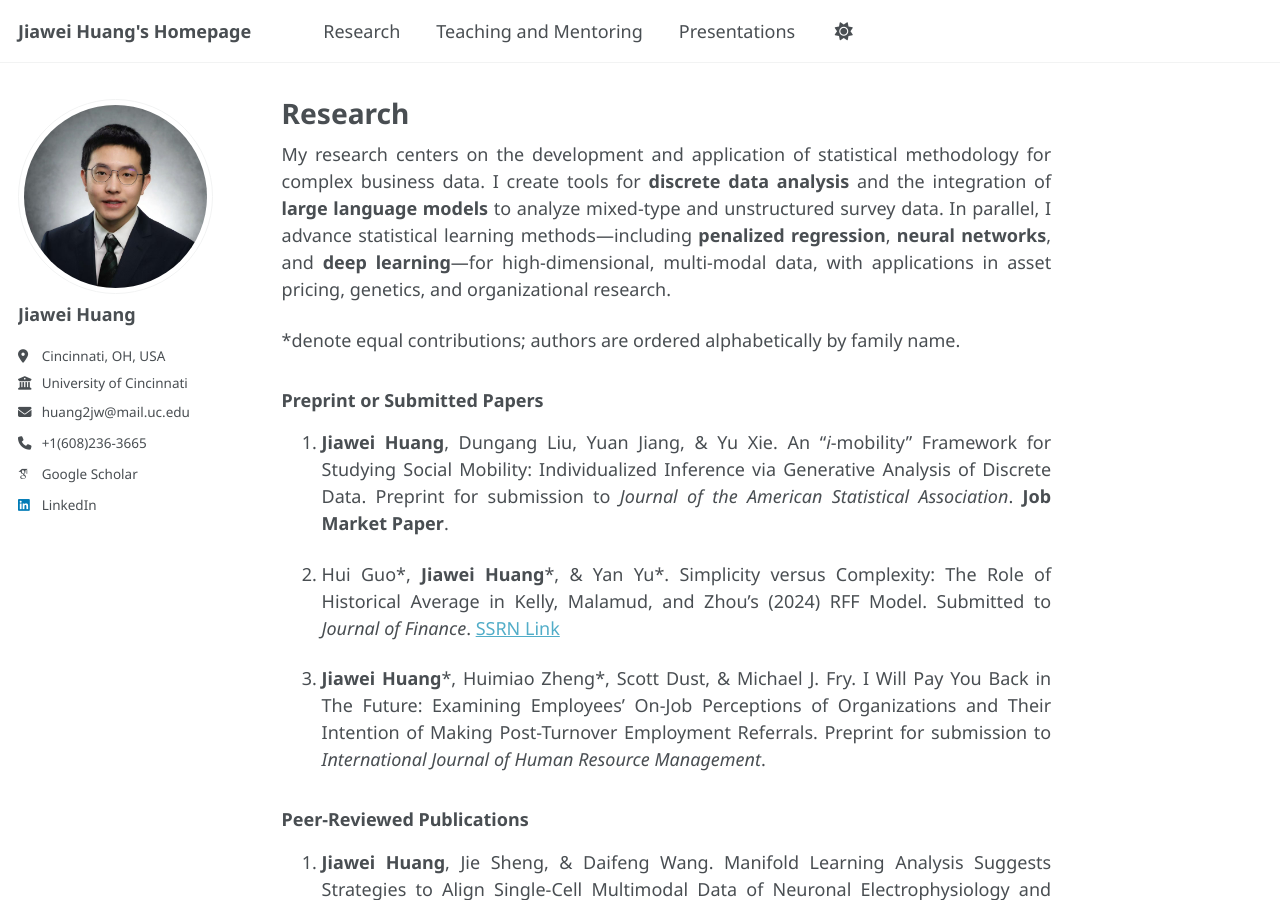
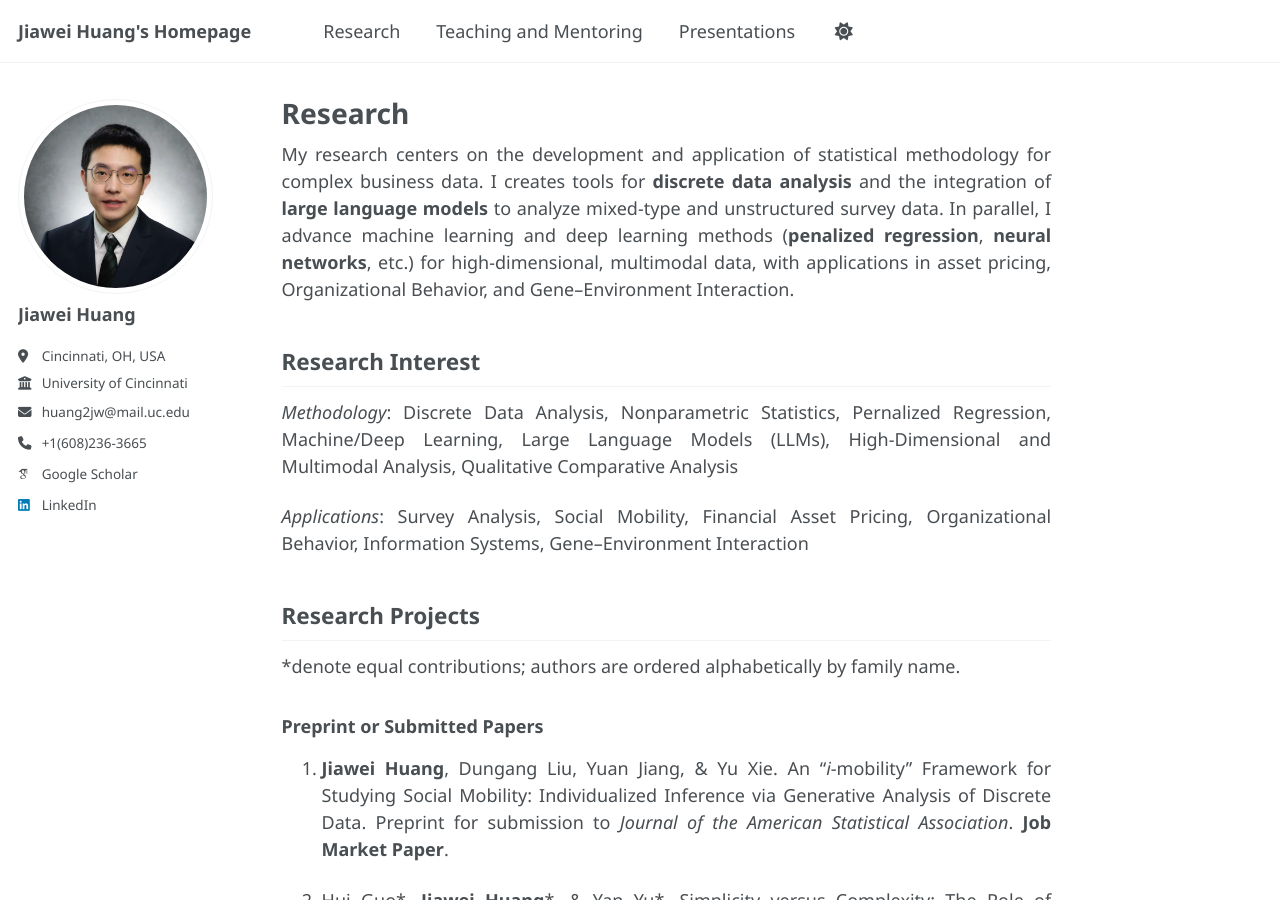
Before and after one commit to Jiawei98/Jiawei98.github.io, a Jekyll site: the page built from _pages/research.md, in a window 1280 px wide and 900 px high. Built offline with Jekyll 4.4.1, drawn with Linux system fonts in a browser that asks for light colours; some web fonts are replaced; a script that is not in the unit is left out.

Commit message:
Update research.md

```diff
--- a/_pages/research.md
+++ b/_pages/research.md
@@ -4,7 +4,15 @@ title: "Research"
 author_profile: true
 ---
 
-My research centers on the development and application of statistical methodology for complex business data. I create tools for **discrete data analysis** and the integration of **large language models** to analyze mixed-type and unstructured survey data. In parallel, I advance statistical learning methods—including **penalized regression**, **neural networks**, and **deep learning**—for high-dimensional, multi-modal data, with applications in asset pricing, genetics, and organizational research.
+My research centers on the development and application of statistical methodology for complex business data. I creates tools for **discrete data analysis** and the integration of **large language models** to analyze mixed-type and unstructured survey data. In parallel, I advance machine learning and deep learning methods (**penalized regression**, **neural networks**, etc.) for high-dimensional, multimodal data, with applications in asset pricing, Organizational Behavior, and Gene–Environment Interaction.
+
+## Research Interest
+
+*Methodology*: Discrete Data Analysis, Nonparametric Statistics, Pernalized Regression, Machine/Deep Learning, Large Language Models (LLMs), High-Dimensional and Multimodal Analysis, Qualitative Comparative Analysis
+
+*Applications*: Survey Analysis, Social Mobility, Financial Asset Pricing, Organizational Behavior, Information Systems, Gene–Environment Interaction
+
+## Research Projects
 
 *denote equal contributions; authors are ordered alphabetically by family name.
 
```
